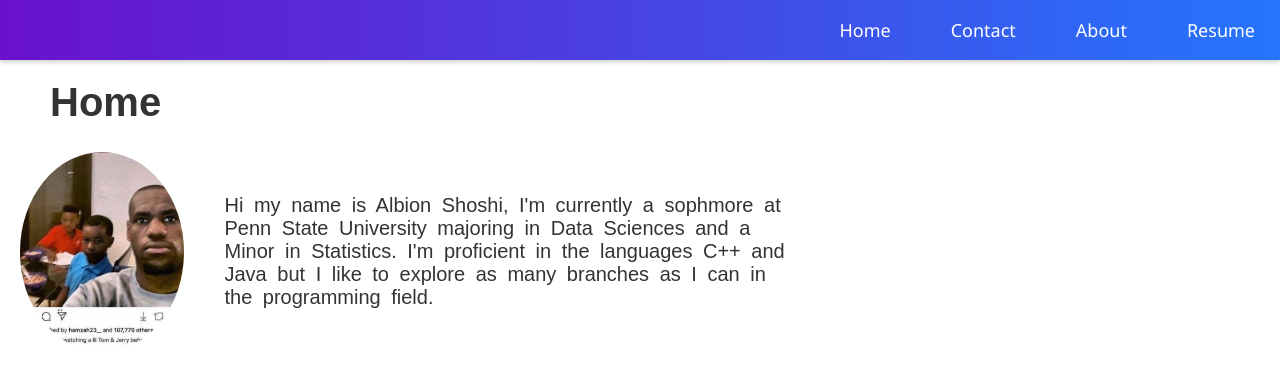
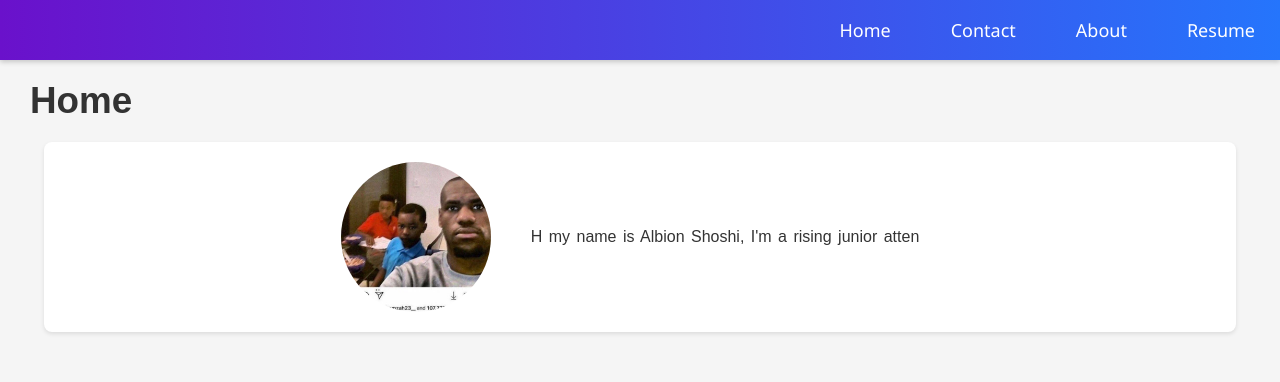
Before and after one commit to albionshoshi/albionshoshi.github.io, a React (Create React App) app: page / in a window 1280 px wide. Shown: the top 382 px of the page. Built offline with nearby package versions, Linux system fonts and the light colour scheme.

Commit message:
animation and trying to fix home page

```diff
--- a/src/Components/Home/Home.css
+++ b/src/Components/Home/Home.css
@@ -1,40 +1,52 @@
-.tit{
-    margin-left: 30px;
+body, html {
+    margin: 0;
+    padding: 0;
+    font-family: 'Segoe UI', Tahoma, Geneva, Verdana, sans-serif;
+    background-color: #f5f5f5;
+    color: #333;
+}
+
+.tit {
+    margin: 20px 30px 10px;
     color: var(--main_b);
     font-family: 'Montserrat', sans-serif;
-    margin-top: 0;
-    font-size: 2.5rem;
+    font-size: calc(1.5rem + 1vw);
 }
 
-.description{
+.description {
     display: flex;
     flex-direction: row;
     align-items: center;
     justify-content: center;
-    max-width: 800px;
-    margin-top: 20px;
+    max-width: 90%;
+    margin: 20px auto;
+    padding: 20px;
+    background: #ffffff;
+    box-shadow: 0 2px 4px rgba(0,0,0,0.1);
+    border-radius: 8px;
 }
 
-.pfp{
-    border-radius: 100%;
+.pfp {
+    border-radius: 50%;
     margin-right: 20px;
-    width: 250px;
-    height: 200px;
+    width: 150px;
+    height: 150px;
+    object-fit: cover;
 }
 
-.home_desc{
+.home_desc {
     font-family: 'Montserrat', sans-serif;
-    font-size: 20px;
-    word-spacing: 5px;
-    margin-left: 20px;
-    margin-right: 20px;
+    font-size: 1rem;
+    line-height: 1.6;
+    word-spacing: 2px;
+    margin: 0 20px;
 }
 
-.homeBod{
-    font-family: 'Segoe UI', Tahoma, Geneva, Verdana, sans-serif;
-    background-color: #fff;
-    margin: 0;
-    padding: 20px;
-    box-sizing: border-box;
-    color: #333;
+@media (max-width: 768px) {
+    .description {
+        flex-direction: column;
+    }
+    .pfp {
+        margin-bottom: 20px;
+    }
 }
--- a/src/Components/Home/Home.js
+++ b/src/Components/Home/Home.js
@@ -1,20 +1,31 @@
-import "./Home.css"
+import React, { useState, useEffect } from 'react';
+import './Home.css';
+
 function Home() {
+    const fullText = "Hi my name is Albion Shoshi, I'm a rising junior attending Penn State University majoring in Data Sciences and have a passion for creating.";
+    const [text, setText] = useState('');
+
+    useEffect(() => {
+        let index = 0;
+        const intervalId = setInterval(() => {
+            setText((currentText) => currentText + fullText.charAt(index - 1));
+            index++;
+            if (index === fullText.length) clearInterval(intervalId);
+        }, 100);
+
+        return () => clearInterval(intervalId);
+    }, [fullText]);
+
     return (
-        <body className="homeBod">
-        <div>
-            <h1 className="tit">Home</h1>
-            <div className="description">
-                <img className="pfp" src = "/goat.jpg"/>
-                <p className="home_desc">
-                    Hi my name is Albion Shoshi, I'm currently a sophmore at Penn State University
-                    majoring in Data Sciences and a Minor in Statistics. I'm proficient in the
-                    languages C++ and Java but I like to explore as many branches as I can in the
-                    programming field.
-                </p>
+        <div className="homeBod">
+            <div>
+                <h1 className="tit">Home</h1>
+                <div className="description">
+                    <img className="pfp" src="/goat.jpg" alt="Profile"/>
+                    <p className="home_desc">{text}</p>
+                </div>
             </div>
         </div>
-        </body>
     );
 }
 
```
